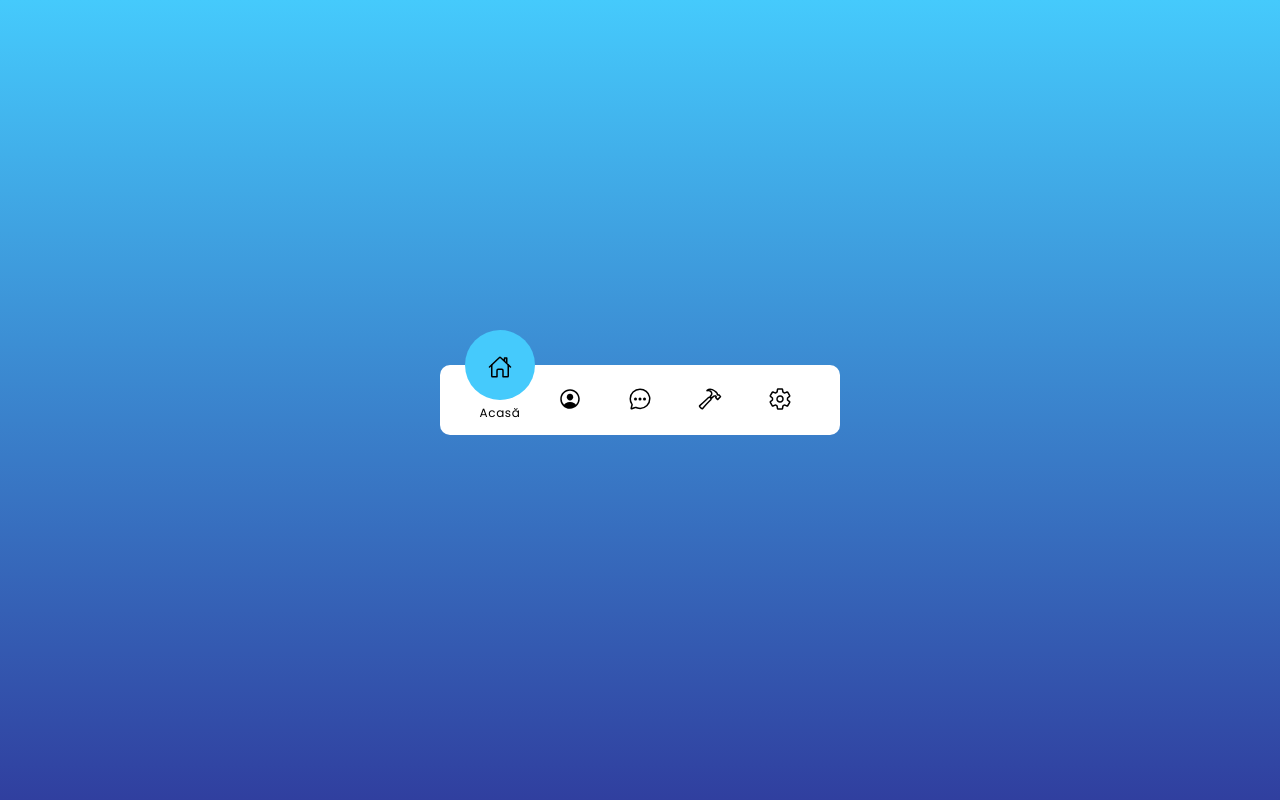
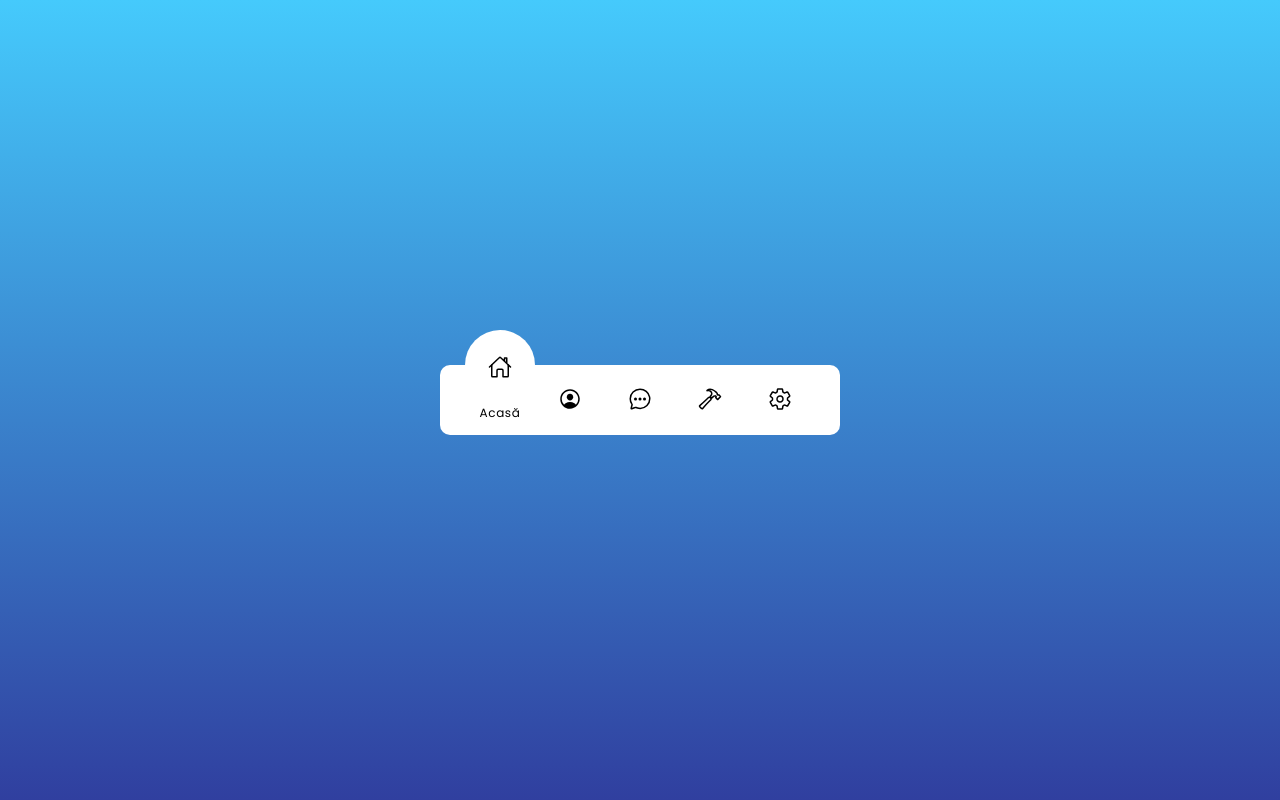
Before and after one commit to Alexandrudiun/HE3.0, a PHP site: page /profile.php in a window 1280 px wide. Run offline with PHP 8.4, Linux system fonts and the light colour scheme.

Commit message:
Update profile.css

```diff
--- a/css/profile.css
+++ b/css/profile.css
@@ -86,7 +86,7 @@ section{
   top: -50%;
   width: 70px;
   height: 70px;
-  background: #45cafc;
+  background: #fff;
   border-radius: 50%;
   border: 6px solid transparent;
   transition: 0.5s;
```
